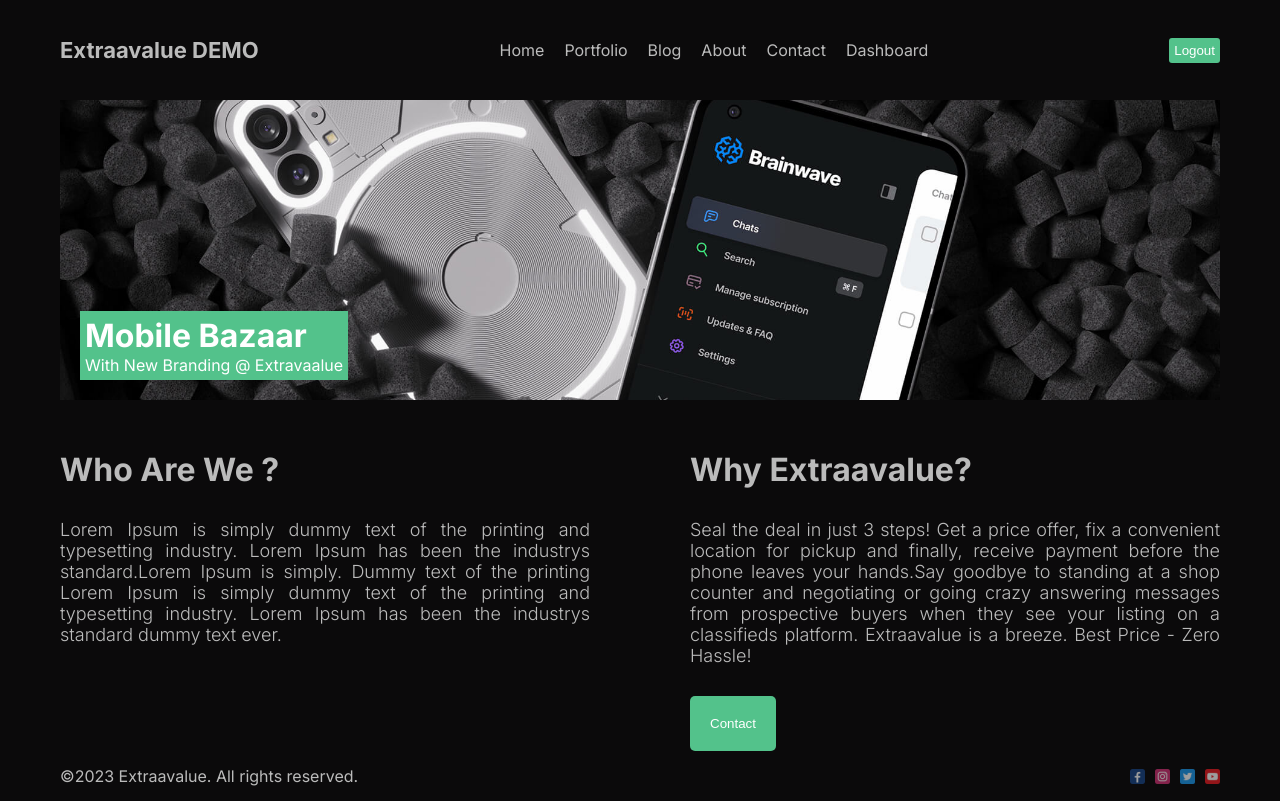
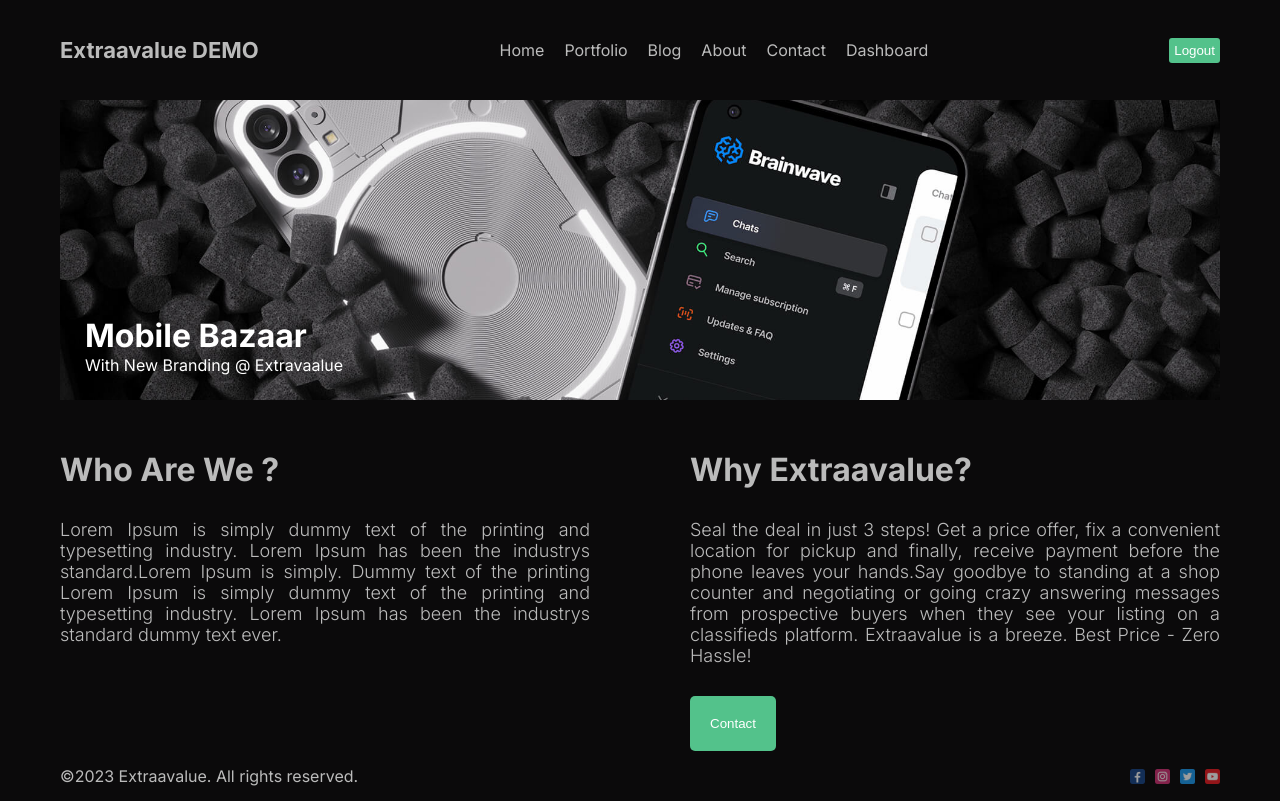
Before and after one commit to Abhishek-Baksi/NextJs_Extraavalue, a Next.js app: page /about in a window 1280 px wide. Built offline with nearby package versions, Linux system fonts and the light colour scheme.

Commit message:
simple about css updated

```diff
--- a/src/app/about/page.module.css
+++ b/src/app/about/page.module.css
@@ -17,7 +17,8 @@
   position: absolute;
   bottom: 20px;
   left: 20px;
-  background-color: #53c28b;
+  /* background-color: #53c28b; */
+
   padding: 5px;
   color: white;
 }
```
